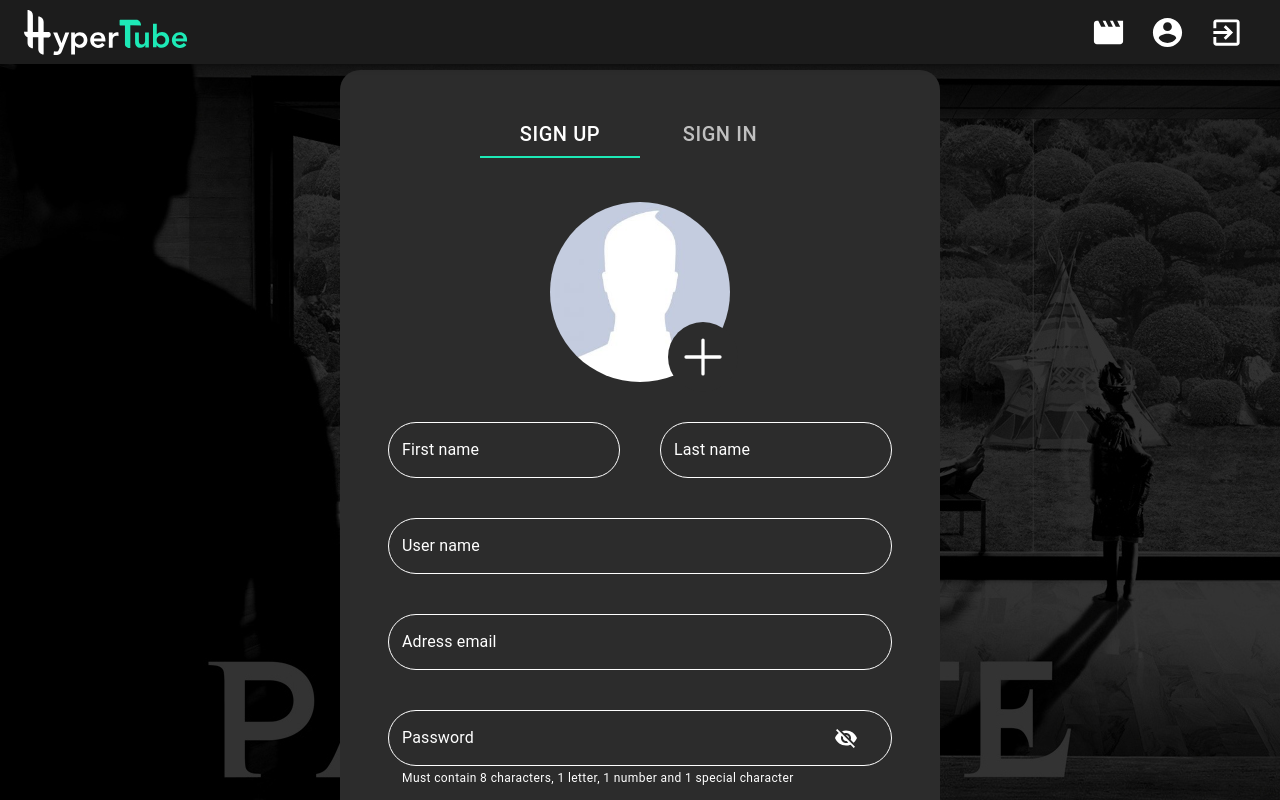
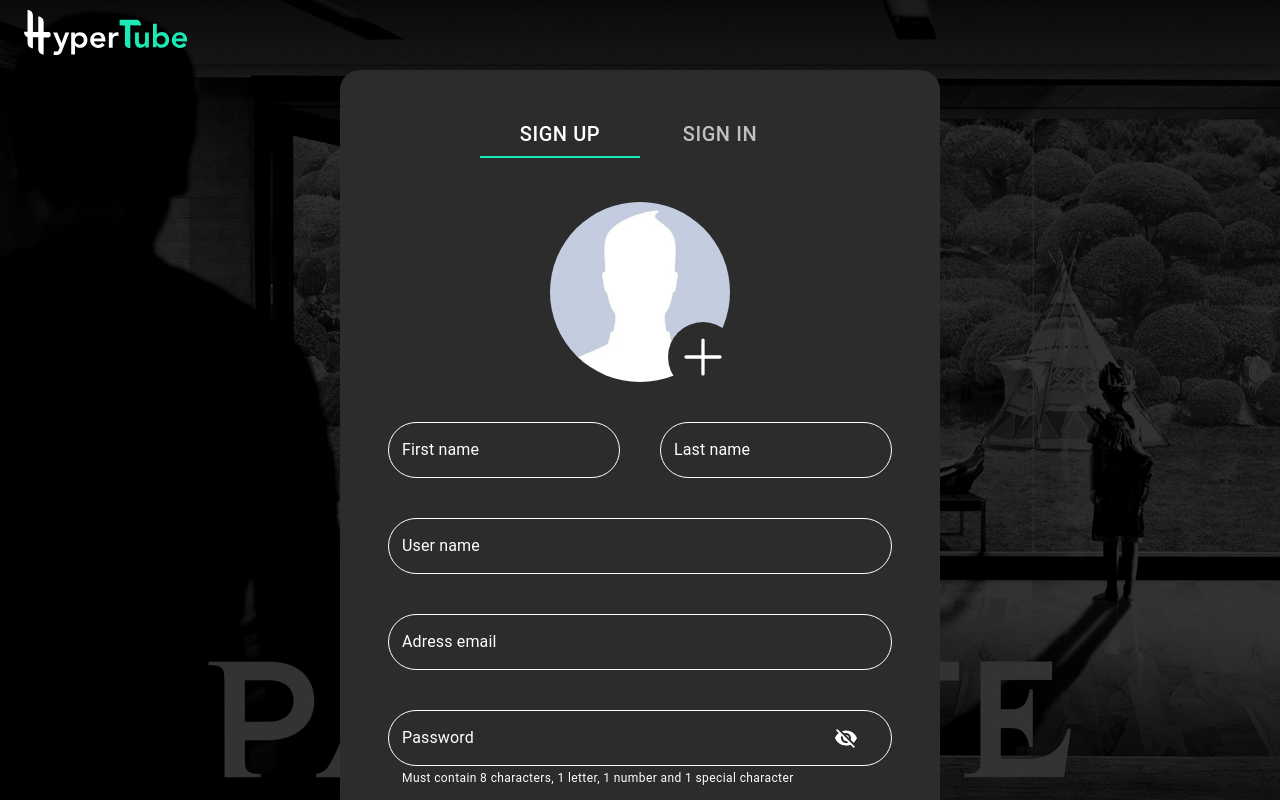
Before and after one commit to Valar207/hypertube, a React (Create React App) app in the folder client/: page / in a window 1280 px wide. Shown: the top 800 px of the page. Built offline with nearby package versions, Linux system fonts and the light colour scheme; no server answers.

Commit message:
petite correction dans le header

```diff
--- a/client/src/components/Header/Header.js
+++ b/client/src/components/Header/Header.js
@@ -32,7 +32,7 @@ export const Header = () => {
 
   return (
     <div className="header__body">
-      {logged === "false" ? (
+      {logged === false ? (
         <AppBar position="fixed" color="transparent">
           <Toolbar>
             <Link to="/" className="header__logo">
```
Lines whose indentation alone changed are shown as unchanged.
